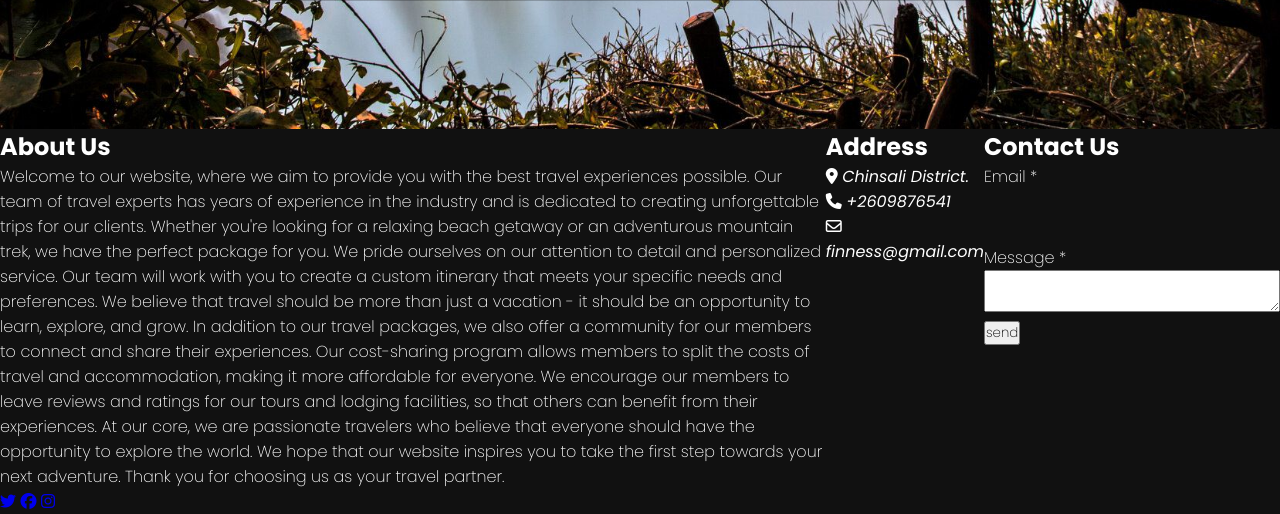
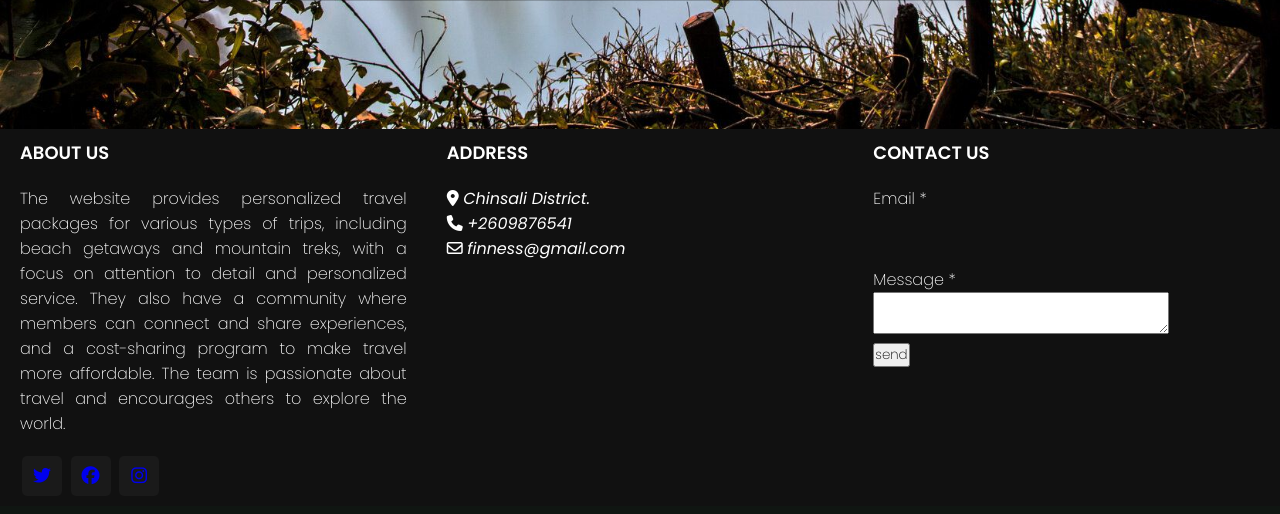
Before and after one commit to Acesulfame02/Web-ICT361-Assignment, a PHP site: page /Home_Page.php in a window 1280 px wide. Shown: the part 671-1185 px from the top of the page. After the commit the page ends 1156 px from the top, so only its background shows below. Run offline with PHP 8.4, Linux system fonts and the light colour scheme; some libraries are stand-ins or nearby versions.

Commit message:
partially finished footer

```diff
--- a/includes/Footer.php
+++ b/includes/Footer.php
@@ -4,13 +4,8 @@
                     <h2>About Us</h2>
                     <div class="content">
                         <p>
-                            Welcome to our website, where we aim to provide you with the best travel experiences possible. Our team of travel experts has years of experience in the industry and is dedicated to creating unforgettable trips for our clients. Whether you're looking for a relaxing beach getaway or an adventurous mountain trek, we have the perfect package for you.
-
-                            We pride ourselves on our attention to detail and personalized service. Our team will work with you to create a custom itinerary that meets your specific needs and preferences. We believe that travel should be more than just a vacation - it should be an opportunity to learn, explore, and grow.
-
-                            In addition to our travel packages, we also offer a community for our members to connect and share their experiences. Our cost-sharing program allows members to split the costs of travel and accommodation, making it more affordable for everyone. We encourage our members to leave reviews and ratings for our tours and lodging facilities, so that others can benefit from their experiences.
-
-                            At our core, we are passionate travelers who believe that everyone should have the opportunity to explore the world. We hope that our website inspires you to take the first step towards your next adventure. Thank you for choosing us as your travel partner.
+                            The website provides personalized travel packages for various types of trips, including beach getaways and mountain treks, with a focus on attention to detail and personalized service.
+                            They also have a community where members can connect and share experiences, and a cost-sharing program to make travel more affordable. The team is passionate about travel and encourages others to explore the world.
                         </p>
                         <div class="social">
                             <a href="#"><i class="fa-brands fa-twitter"></i></a>
@@ -19,7 +14,7 @@
                         </div>
                     </div>
                 </div>
-                <div class="center">
+                <div class="center box">
                     <h2>Address</h2>
                     <div class="content">
                         <div class="place">
--- a/travel.css
+++ b/travel.css
@@ -91,3 +91,44 @@ footer{
 .main-content{
     display: flex;
 }
+
+.main-content .box{
+    flex-basis: 50%;
+    padding: 10px 20px;
+}
+
+.box h2{
+    font-size: 1.123rem;
+    font-weight: 600;
+    text-transform: uppercase;
+}
+
+.content{
+    margin: 20px 0 0 0;
+}
+
+.left .content .social{
+    margin: 20px 0 0 0;
+}
+
+.left .content p{
+    text-align: justify;
+}
+
+.left .content .social a{
+    padding: 0 2px;
+}
+
+.left .content .social a i{
+    height: 40px;
+    width: 40px;
+    background: #1a1a1a;
+    line-height: 40px;
+    text-align: center;
+    font-size: 18px;
+    border-radius: 5px;
+}
+
+.left .content .social a i:hover{
+    background: #f12020;
+}
```
